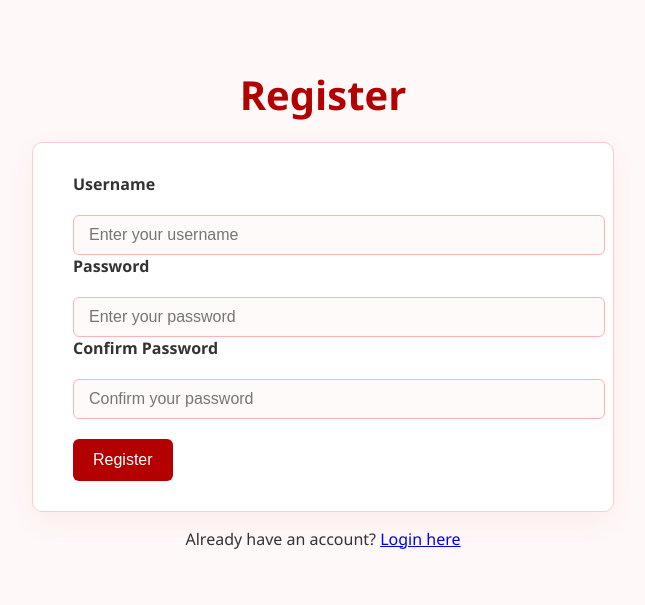
After one commit to CAPTAIN-BLACTRACT/CMD, a Flask app: page /register in a window 1280 px wide. The commit adds this page. Shown: the top 605 px of the page, without its empty margins (317-962 px from the left). Run offline with Flask 3, Linux system fonts and the light colour scheme.

Commit message:
this is login register function to this website
created following
- login
-register

```diff
--- a/app.py
+++ b/app.py
@@ -1,11 +1,71 @@
 from flask import Flask, request, render_template, jsonify
 from compensation_logic import calculate_compensation
+from flask import    redirect, session, url_for, flash
+from flask_sqlalchemy import SQLAlchemy
+from werkzeug.security import generate_password_hash, check_password_hash
+
 
 app = Flask(__name__)
+app.secret_key = "your_secret_key_here"  # use something secure!
+app.config['SQLALCHEMY_DATABASE_URI'] = 'sqlite:///users.db'
+db = SQLAlchemy(app)
+
+class User(db.Model):
+    id = db.Column(db.Integer, primary_key=True)
+    username = db.Column(db.String(150), unique=True, nullable=False)
+    password = db.Column(db.String(200), nullable=False)
+
+
+@app.route('/register', methods=['GET', 'POST'])
+def register():
+    if request.method == 'POST':
+        username = request.form['username']
+        password = generate_password_hash(request.form['password'], method='pbkdf2:sha256')
+
+        # Check if the user already exists
+        if User.query.filter_by(username=username).first():
+            flash('Username already exists', 'error')
+            return redirect(url_for('register'))
+
+        # Create new user
+        new_user = User(username=username, password=password)
+        db.session.add(new_user)
+        db.session.commit()
+        flash('Registration successful!', 'success')
+        return redirect(url_for('login'))
+
+    return render_template('register.html')
+
+@app.route('/login', methods=['GET', 'POST'])
+def login():
+    if request.method == 'POST':
+        username = request.form['username']
+        password = request.form['password']
+
+        user = User.query.filter_by(username=username).first()
+
+        # Check if user exists and password matches
+        if user and check_password_hash(user.password, password):
+            session['user_id'] = user.id  # Store user ID in the session
+            flash('Login successful!', 'success')
+            return redirect(url_for('home'))
+        flash('Invalid credentials, please try again.', 'error')
+
+    return render_template('login.html')
+
+@app.route('/logout')
+def logout():
+    session.pop('user_id', None)  # Remove the user from the session
+    flash('Logged out successfully!', 'success')
+    return redirect(url_for('login'))
+
 
 @app.route('/')
 def home():
+    if 'user_id' not in session:
+        return redirect(url_for('login'))  # Redirect to login if the user is not logged in
     return render_template('index.html')
+
 
 @app.route('/calculate', methods=['POST'])
 def calculate():
--- /dev/null
+++ b/once.py
@@ -0,0 +1,5 @@
+from app import app, db
+from app import User  # make sure User is imported too
+
+with app.app_context():
+    db.create_all()
--- a/static/style.css
+++ b/static/style.css
@@ -63,3 +63,68 @@ button:hover {
     font-weight: bold;
     color: #cc0000;
 }
+body {
+    font-family: 'Segoe UI', Tahoma, Geneva, Verdana, sans-serif;
+    background: #fff8f8;
+    color: #333;
+    padding: 40px;
+    margin: 0;
+    display: flex;
+    flex-direction: column;
+    align-items: center;
+}
+
+h1 {
+    color: #b30000;
+    font-size: 2.5em;
+    margin-bottom: 20px;
+}
+
+form {
+    background: #ffffff;
+    border: 1px solid #ffcccc;
+    padding: 30px 40px;
+    border-radius: 10px;
+    box-shadow: 0 10px 30px rgba(179, 0, 0, 0.05);
+    width: 100%;
+    max-width: 500px;
+}
+
+label {
+    display: block;
+    margin-bottom: 15px;
+    font-weight: bold;
+}
+
+input, select {
+    width: 100%;
+    padding: 10px 15px;
+    margin-top: 5px;
+    border: 1px solid #ffb3b3;
+    border-radius: 6px;
+    font-size: 1em;
+    background-color: #fffafa;
+}
+
+button {
+    background-color: #b30000;
+    color: white;
+    border: none;
+    padding: 12px 20px;
+    border-radius: 6px;
+    cursor: pointer;
+    font-size: 1em;
+    margin-top: 20px;
+    transition: background 0.3s ease;
+}
+
+button:hover {
+    background-color: #990000;
+}
+
+#result {
+    margin-top: 30px;
+    font-size: 1.4em;
+    font-weight: bold;
+    color: #cc0000;
+}
--- a/templates/index.html
+++ b/templates/index.html
@@ -49,7 +49,9 @@
         </select>
         </label><br><br>
         <label>Monthly Income: <input type="number" id="income" required></label><br><br>
-        <button type="submit">Calculate</button>
+        <div style="text-align: center;">
+            <button type="submit">Calculate</button>
+        </div>
     </form>
     <h2 id="result"></h2>
 </body>
--- /dev/null
+++ b/templates/register.html
@@ -0,0 +1,37 @@
+<!DOCTYPE html>
+<html lang="en">
+<head>
+    <meta charset="UTF-8">
+    <meta name="viewport" content="width=device-width, initial-scale=1.0">
+    <title>Register</title>
+    <!-- Link to the custom CSS -->
+    <link rel="stylesheet" href="{{ url_for('static', filename='style.css') }}">
+</head>
+<body>
+    <h1>Register</h1>
+    <form method="POST">
+        <!-- Flash messages -->
+        {% with messages = get_flashed_messages(with_categories=true) %}
+        {% if messages %}
+            <div class="alert alert-danger">
+                {% for category, message in messages %}
+                    <p>{{ message }}</p>
+                {% endfor %}
+            </div>
+        {% endif %}
+        {% endwith %}
+
+        <label for="username">Username</label>
+        <input type="text" name="username" placeholder="Enter your username" required>
+
+        <label for="password">Password</label>
+        <input type="password" name="password" placeholder="Enter your password" required>
+
+        <label for="confirm_password">Confirm Password</label>
+        <input type="password" name="confirm_password" placeholder="Confirm your password" required>
+
+        <button type="submit">Register</button>
+    </form>
+    <p>Already have an account? <a href="{{ url_for('login') }}">Login here</a></p>
+</body>
+</html>
```
Also changed, not shown: register.py (added, +39 -0 lines), templates/login.html (added, +34 -0 lines), instance/users.db (added).
